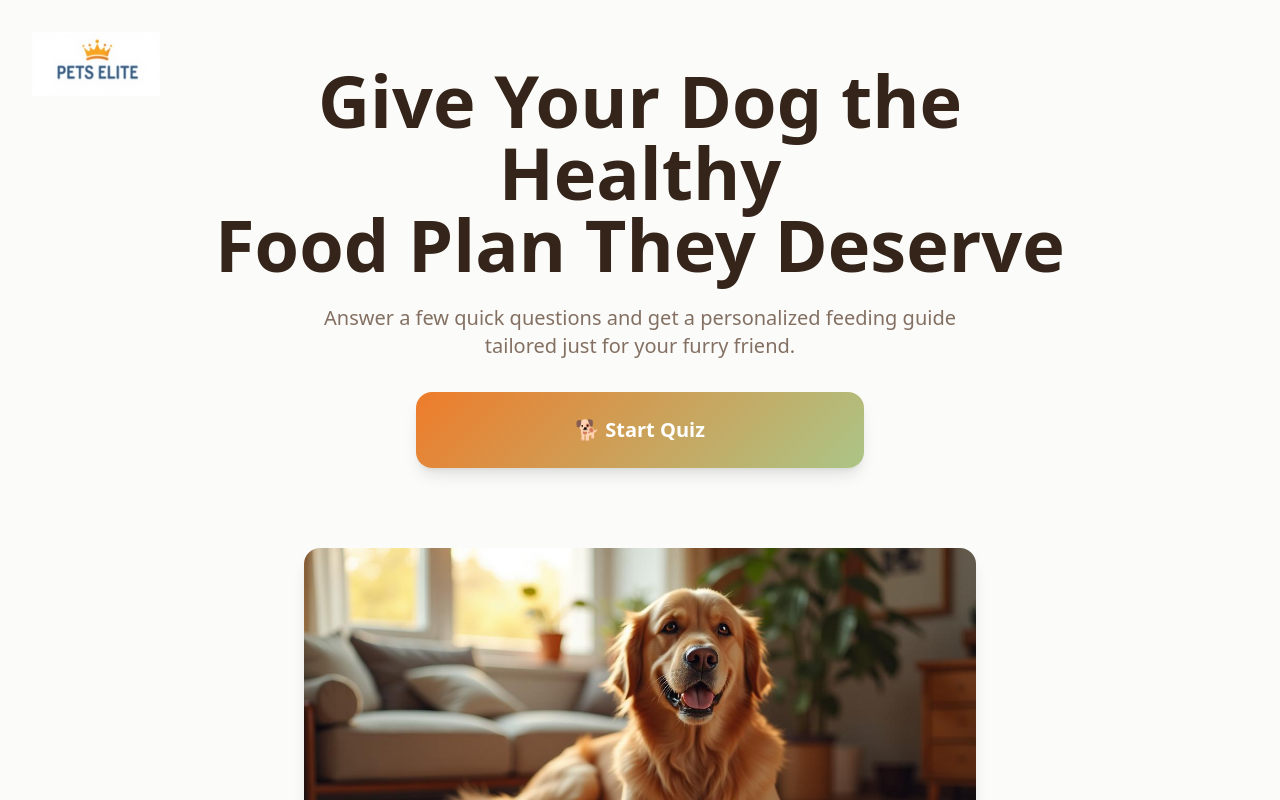
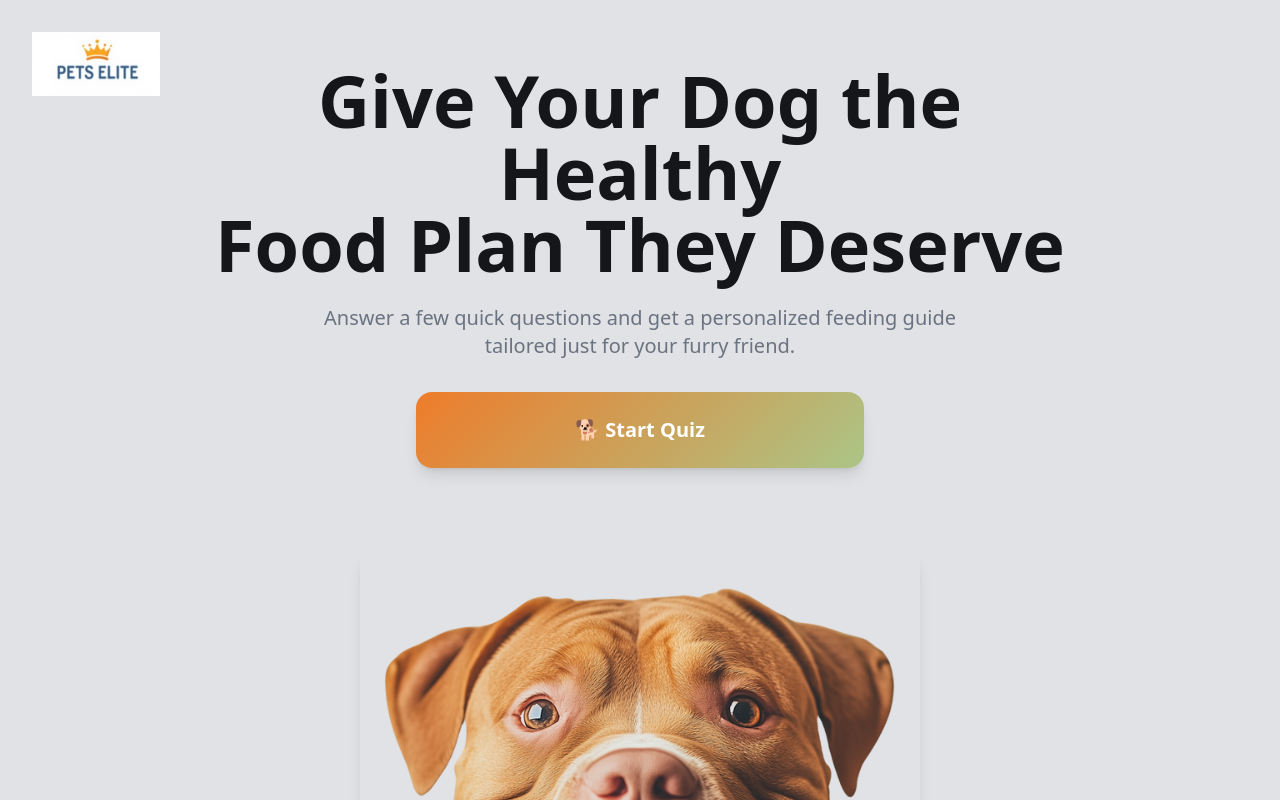
Before and after one commit to robertpetselite/pup-pathfinder-quiz, a React (Vite) app: page / in a window 1280 px wide. Shown: the top 800 px of the page. Built offline with nearby package versions, Linux system fonts and the light colour scheme.

Commit message:
Update landing slide and background
Replace dog image and update background color to #e5e7eb for a cohesive look.

```diff
--- a/src/components/slides/LandingSlide.tsx
+++ b/src/components/slides/LandingSlide.tsx
@@ -43,8 +43,8 @@ export function LandingSlide({ onStartQuiz }: LandingSlidePro) {
         {/* Dog Image */}
         <div className="max-w-2xl mx-auto mt-8">
           <img
-            src={heroImage}
-            alt="Happy smiling dog"
+            src="/lovable-uploads/d174c9cf-2954-442b-9b9f-e8149caa994b.png"
+            alt="Happy smiling pitbull with tongue out"
             className="w-full h-auto rounded-2xl shadow-lg"
           />
         </div>
--- a/src/index.css
+++ b/src/index.css
@@ -9,14 +9,14 @@ All colors MUST be HSL.
 @layer base {
   :root {
     /* Pet-friendly warm color palette */
-    --background: 45 25% 98%;
-    --foreground: 25 35% 15%;
+    --background: 220 9% 89%;
+    --foreground: 220 9% 9%;
 
     --card: 0 0% 100%;
-    --card-foreground: 25 35% 15%;
+    --card-foreground: 220 9% 9%;
 
     --popover: 0 0% 100%;
-    --popover-foreground: 25 35% 15%;
+    --popover-foreground: 220 9% 9%;
 
     /* Warm orange primary - energetic and friendly */
     --primary: 25 85% 55%;
@@ -24,21 +24,21 @@ All colors MUST be HSL.
 
     /* Soft green secondary - natural and calming */
     --secondary: 85 35% 65%;
-    --secondary-foreground: 25 35% 15%;
+    --secondary-foreground: 0 0% 100%;
 
     /* Warm neutral muted tones */
-    --muted: 35 15% 92%;
-    --muted-foreground: 25 15% 45%;
+    --muted: 220 14% 96%;
+    --muted-foreground: 220 9% 46%;
 
     /* Gentle accent color */
-    --accent: 35 50% 85%;
-    --accent-foreground: 25 35% 15%;
+    --accent: 220 14% 96%;
+    --accent-foreground: 220 9% 9%;
 
     --destructive: 0 84.2% 60.2%;
     --destructive-foreground: 210 40% 98%;
 
-    --border: 35 20% 88%;
-    --input: 35 20% 88%;
+    --border: 220 13% 91%;
+    --input: 220 13% 91%;
     --ring: 25 85% 55%;
 
     /* Pet-themed design tokens */
```
Also changed, not shown: public/lovable-uploads/d174c9cf-2954-442b-9b9f-e8149caa994b.png (added), src/assets/hero-dog.jpg.
